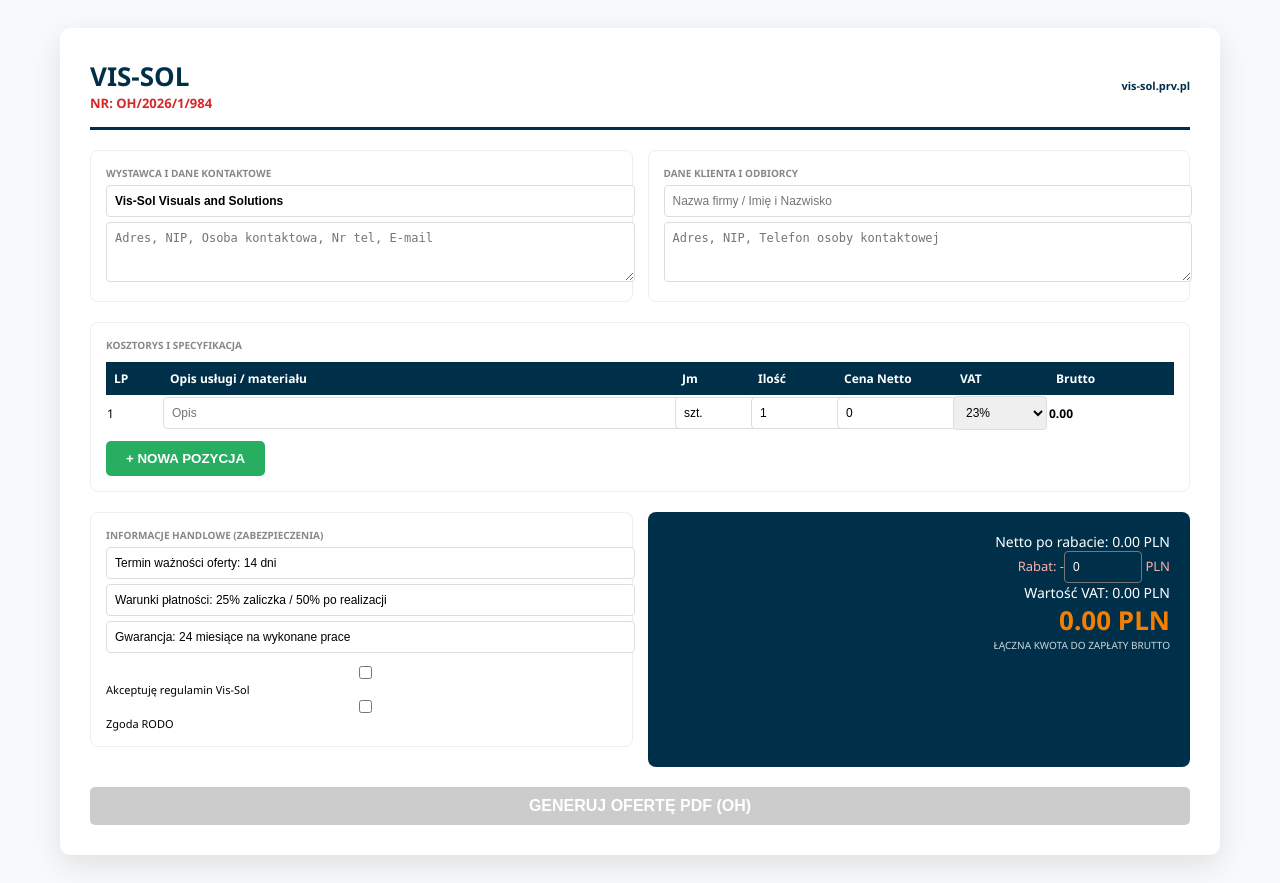
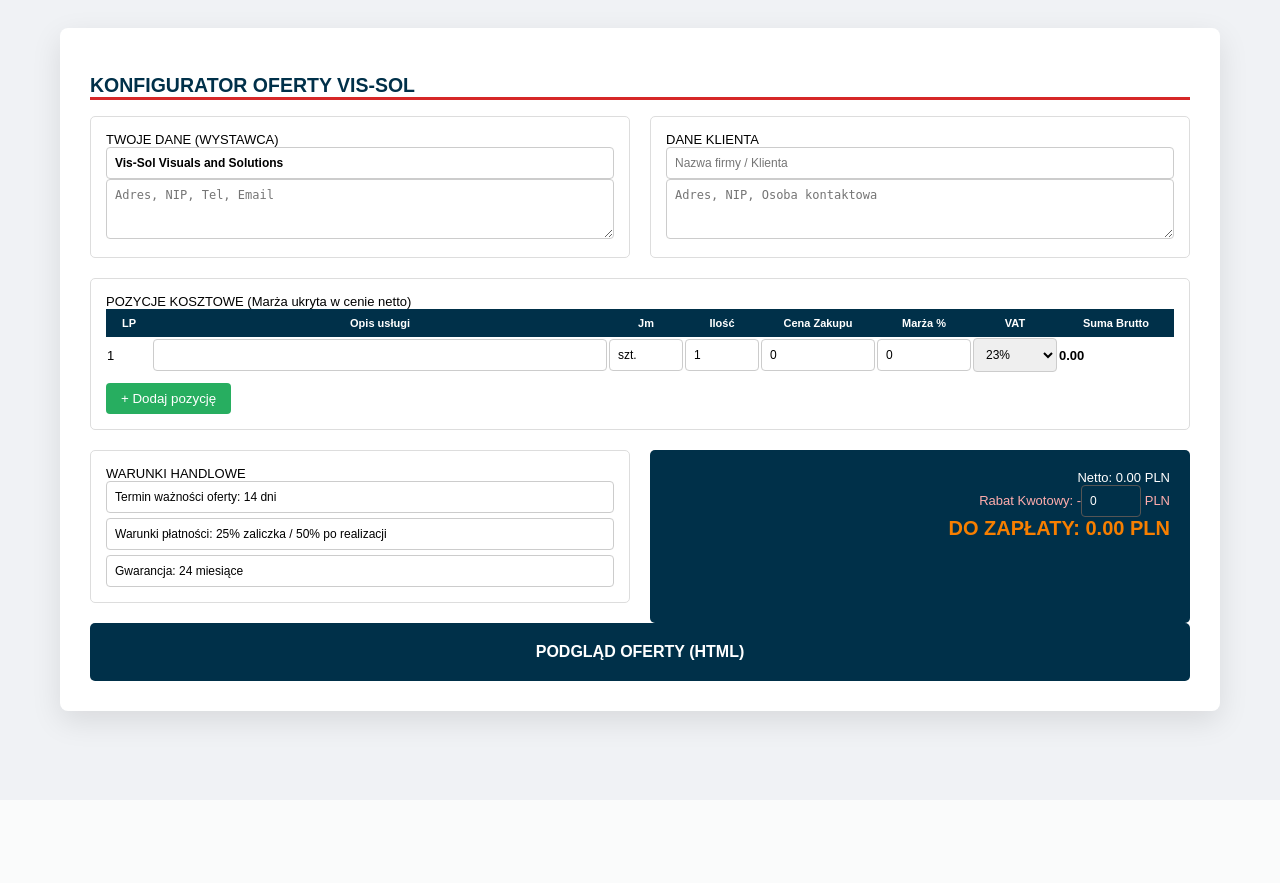
Before and after one commit to kosior3x/VIS-SOL-OfferFlow, a Flask app: page / in a window 1280 px wide. After the commit the page ends 739 px from the top, so only its background shows below. Run offline with Flask 2, Linux system fonts and the light colour scheme; some libraries are stand-ins or nearby versions.

Commit message:
Update index.html for new branding and layout changes

```diff
--- a/templates/index.html
+++ b/templates/index.html
@@ -2,215 +2,193 @@
 <html lang="pl">
 <head>
     <meta charset="UTF-8">
-    <meta name="viewport" content="width=device-width, initial-scale=1.0">
-    <title>Vis-Sol - Professional Quote System</title>
+    <title>Vis-Sol - Generator Ofert PRO</title>
     <script src="https://cdnjs.cloudflare.com/ajax/libs/jspdf/2.5.1/jspdf.umd.min.js"></script>
     <script src="https://cdnjs.cloudflare.com/ajax/libs/jspdf-autotable/3.5.25/jspdf.plugin.autotable.min.js"></script>
     <style>
-        :root { --vs-dark: #003049; --vs-red: #d62828; --vs-accent: #f77f00; --vs-light: #f8f9fa; }
-        body { font-family: 'Segoe UI', Tahoma, Arial, sans-serif; background: var(--vs-light); padding: 20px; font-size: 13px; }
-        .container { max-width: 1100px; margin: auto; background: white; padding: 30px; border-radius: 10px; box-shadow: 0 10px 30px rgba(0,0,0,0.1); }
-        header { border-bottom: 3px solid var(--vs-dark); margin-bottom: 20px; padding-bottom: 15px; display: flex; justify-content: space-between; align-items: center; }
-        .section { margin-bottom: 20px; padding: 15px; border: 1px solid #eee; border-radius: 8px; }
-        .grid { display: grid; grid-template-columns: repeat(auto-fit, minmax(250px, 1fr)); gap: 15px; }
-        label { font-size: 10px; font-weight: bold; text-transform: uppercase; color: #888; display: block; margin-bottom: 5px; }
-        input, select, textarea { width: 100%; padding: 8px; border: 1px solid #ddd; border-radius: 4px; font-size: 12px; }
-        table { width: 100%; border-collapse: collapse; margin-top: 10px; font-size: 12px; }
-        th { background: var(--vs-dark); color: white; padding: 8px; text-align: left; }
-        .summary-box { background: var(--vs-dark); color: white; padding: 20px; border-radius: 8px; text-align: right; }
-        .final-price { font-size: 2em; font-weight: 900; color: var(--vs-accent); }
-        .btn { padding: 10px 20px; border: none; border-radius: 5px; cursor: pointer; font-weight: bold; text-transform: uppercase; transition: 0.3s; }
-        .btn-pdf { background: var(--vs-red); color: white; width: 100%; margin-top: 20px; font-size: 16px; }
-        .btn:disabled { background: #ccc; }
+        :root { --vs-navy: #003049; --vs-red: #d62828; --vs-orange: #f77f00; }
+        body { font-family: 'Arial', sans-serif; background: #f0f2f5; padding: 20px; font-size: 13px; }
+        .app-container { max-width: 1100px; margin: auto; background: white; padding: 30px; border-radius: 8px; box-shadow: 0 10px 30px rgba(0,0,0,0.1); }
+        .section { border: 1px solid #ddd; padding: 15px; border-radius: 5px; margin-bottom: 20px; }
+        .grid { display: grid; grid-template-columns: 1fr 1fr; gap: 20px; }
+        input, textarea, select { width: 100%; padding: 8px; border: 1px solid #ccc; border-radius: 4px; box-sizing: border-box; font-size: 12px; }
+        th { background: var(--vs-navy); color: white; padding: 8px; font-size: 11px; }
+        .summary-box { background: var(--vs-navy); color: white; padding: 20px; border-radius: 5px; text-align: right; }
+        .preview-area { display: none; background: #fff; border: 2px dashed var(--vs-orange); padding: 40px; margin-top: 20px; position: relative; }
+        .watermark-web { position: absolute; top: 50%; left: 50%; transform: translate(-50%, -50%) rotate(-45deg); font-size: 60px; color: rgba(0,0,0,0.05); font-weight: bold; pointer-events: none; }
     </style>
 </head>
 <body>
 
-<div class="container">
-    <header>
-        <div>
-            <h1 style="margin:0; color: var(--vs-dark);">VIS-SOL</h1>
-            <div id="oh_display" style="font-weight:bold; color: var(--vs-red);"></div>
-        </div>
-        <div style="text-align: right; font-size: 11px;">
-            <a href="http://vis-sol.prv.pl" style="text-decoration:none; color: var(--vs-dark); font-weight:bold;">vis-sol.prv.pl</a>
-        </div>
-    </header>
+<div class="app-container" id="editor">
+    <h2 style="color:var(--vs-navy); border-bottom: 3px solid var(--vs-red);">KONFIGURATOR OFERTY VIS-SOL</h2>
 
     <div class="grid">
         <div class="section">
-            <label>Wystawca i Dane Kontaktowe</label>
-            <input type="text" id="off_name" value="Vis-Sol Visuals and Solutions" style="font-weight:bold; margin-bottom:5px;">
-            <textarea id="off_details" rows="3" placeholder="Adres, NIP, Osoba kontaktowa, Nr tel, E-mail"></textarea>
+            <label>TWOJE DANE (WYSTAWCA)</label>
+            <input type="text" id="off_name" value="Vis-Sol Visuals and Solutions" style="font-weight:bold;">
+            <textarea id="off_contact" rows="3" placeholder="Adres, NIP, Tel, Email"></textarea>
         </div>
         <div class="section">
-            <label>Dane Klienta i Odbiorcy</label>
-            <input type="text" id="cli_name" placeholder="Nazwa firmy / Imię i Nazwisko" style="margin-bottom:5px;">
-            <textarea id="cli_details" rows="3" placeholder="Adres, NIP, Telefon osoby kontaktowej"></textarea>
+            <label>DANE KLIENTA</label>
+            <input type="text" id="cli_name" placeholder="Nazwa firmy / Klienta">
+            <textarea id="cli_contact" rows="3" placeholder="Adres, NIP, Osoba kontaktowa"></textarea>
         </div>
     </div>
 
     <div class="section">
-        <label>Kosztorys i Specyfikacja</label>
-        <table id="mainTable">
+        <label>POZYCJE KOSZTOWE (Marża ukryta w cenie netto)</label>
+        <table id="itemsTable" style="width:100%; border-collapse: collapse;">
             <thead>
                 <tr>
-                    <th style="width: 40px;">LP</th>
-                    <th>Opis usługi / materiału</th>
-                    <th style="width: 60px;">Jm</th>
-                    <th style="width: 70px;">Ilość</th>
-                    <th style="width: 100px;">Cena Netto</th>
-                    <th style="width: 80px;">VAT</th>
-                    <th style="width: 110px;">Brutto</th>
+                    <th width="30">LP</th>
+                    <th>Opis usługi</th>
+                    <th width="60">Jm</th>
+                    <th width="60">Ilość</th>
+                    <th width="100">Cena Zakupu</th>
+                    <th width="80">Marża %</th>
+                    <th width="70">VAT</th>
+                    <th width="100">Suma Brutto</th>
                 </tr>
             </thead>
             <tbody id="tbody"></tbody>
         </table>
-        <button class="btn" style="background:#27ae60; color:white; margin-top:10px;" onclick="addRow()">+ Nowa Pozycja</button>
+        <button onclick="addRow()" style="margin-top:10px; background:#27ae60; color:white; border:none; padding:8px 15px; border-radius:4px; cursor:pointer;">+ Dodaj pozycję</button>
     </div>
 
     <div class="grid">
         <div class="section">
-            <label>Informacje Handlowe (Zabezpieczenia)</label>
-            <input type="text" id="validity" value="Termin ważności oferty: 14 dni" style="margin-bottom:5px;">
-            <input type="text" id="payment" value="Warunki płatności: 25% zaliczka / 50% po realizacji" style="margin-bottom:5px;">
-            <input type="text" id="warranty" value="Gwarancja: 24 miesiące na wykonane prace">
-
-            <div style="margin-top:10px; font-size: 11px;">
-                <input type="checkbox" id="c1" onclick="check()"> Akceptuję regulamin Vis-Sol<br>
-                <input type="checkbox" id="c2" onclick="check()"> Zgoda RODO
-            </div>
+            <label>WARUNKI HANDLOWE</label>
+            <input type="text" id="v_val" value="Termin ważności oferty: 14 dni">
+            <input type="text" id="v_pay" value="Warunki płatności: 25% zaliczka / 50% po realizacji" style="margin-top:5px;">
+            <input type="text" id="v_war" value="Gwarancja: 24 miesiące" style="margin-top:5px;">
         </div>
         <div class="summary-box">
-            <div style="font-size: 14px;">Netto po rabacie: <span id="sNet">0.00</span> PLN</div>
-            <div style="color: #ffadad;">Rabat: -<input type="number" id="discount" value="0" style="width:60px; background:none; border:1px solid #777; color:white;" oninput="calc()"> PLN</div>
-            <div style="font-size: 14px;">Wartość VAT: <span id="sVat">0.00</span> PLN</div>
-            <div class="final-price"><span id="sTotal">0.00</span> PLN</div>
-            <div style="font-size: 10px; opacity: 0.8;">ŁĄCZNA KWOTA DO ZAPŁATY BRUTTO</div>
+            <div>Netto: <span id="resNet">0.00</span> PLN</div>
+            <div style="color: #ffadad;">Rabat Kwotowy: -<input type="number" id="discount" value="0" style="width:60px; background:none; border:1px solid #555; color:white;" oninput="calculate()"> PLN</div>
+            <div style="font-size: 20px; font-weight: bold; color: var(--vs-orange);">DO ZAPŁATY: <span id="resTotal">0.00</span> PLN</div>
         </div>
     </div>
 
-    <button class="btn btn-pdf" id="btnPdf" disabled onclick="generatePDF()">GENERUJ OFERTĘ PDF (OH)</button>
+    <button onclick="showPreview()" style="width:100%; padding:20px; background:var(--vs-navy); color:white; border:none; font-weight:bold; cursor:pointer; font-size:16px; border-radius:5px;">PODGLĄD OFERTY (HTML)</button>
+</div>
+
+<div id="preview" class="preview-area">
+    <div class="watermark-web">VIS-SOL OFFICIAL</div>
+    <div id="preview-content"></div>
+    <hr>
+    <div style="display:flex; gap: 10px;">
+        <button onclick="hidePreview()" style="flex:1; padding:15px; background:#666; color:white; border:none; cursor:pointer;">POWRÓT DO EDYCJI</button>
+        <button onclick="generatePDF()" style="flex:2; padding:15px; background:var(--vs-red); color:white; border:none; font-weight:bold; cursor:pointer;">ZATWIERDŹ I GENERUJ PDF</button>
+    </div>
 </div>
 
 <script>
+    let ohNum = `OH/2026/01/${Math.floor(100+Math.random()*900)}`;
     const { jsPDF } = window.jspdf;
-    let ohNumber = "";
-
-    window.onload = () => {
-        const d = new Date();
-        ohNumber = `OH/${d.getFullYear()}/${(d.getMonth() + 1)}/${Math.floor(100 + Math.random() * 900)}`;
-        document.getElementById('oh_display').innerText = "NR: " + ohNumber;
-        addRow();
-    };
 
     function addRow() {
-        const tbody = document.getElementById('tbody');
-        const lp = tbody.rows.length + 1;
         const tr = document.createElement('tr');
-        tr.innerHTML = `
-            <td>${lp}</td>
-            <td><input type="text" class="p_desc" placeholder="Opis"></td>
-            <td><input type="text" class="p_jm" value="szt."></td>
-            <td><input type="number" class="p_qty" value="1" oninput="calc()"></td>
-            <td><input type="number" class="p_price" value="0" oninput="calc()"></td>
-            <td><select class="p_vat" onchange="calc()"><option value="0.23">23%</option><option value="0.08">8%</option><option value="0">zw</option></select></td>
-            <td class="p_brutto" style="font-weight:bold">0.00</td>
-        `;
-        tbody.appendChild(tr);
+        tr.innerHTML = `<td>${document.getElementById('tbody').rows.length + 1}</td>
+            <td><input type="text" class="d"></td><td><input type="text" class="j" value="szt."></td>
+            <td><input type="number" class="q" value="1" oninput="calculate()"></td>
+            <td><input type="number" class="p" value="0" oninput="calculate()"></td>
+            <td><input type="number" class="m" value="0" oninput="calculate()"></td>
+            <td><select class="v" onchange="calculate()"><option value="0.23">23%</option><option value="0.08">8%</option><option value="0">zw</option></select></td>
+            <td class="b" style="font-weight:bold">0.00</td>`;
+        document.getElementById('tbody').appendChild(tr);
     }
 
-    function calc() {
-        let net = 0, vat = 0;
-        document.querySelectorAll('#tbody tr').forEach(row => {
-            const q = parseFloat(row.querySelector('.p_qty').value) || 0;
-            const p = parseFloat(row.querySelector('.p_price').value) || 0;
-            const v = parseFloat(row.querySelector('.p_vat').value) || 0;
-            const rowNet = q * p;
-            row.querySelector('.p_brutto').innerText = (rowNet * (1 + v)).toFixed(2);
-            net += rowNet; vat += (rowNet * v);
+    function calculate() {
+        let net = 0, totalVat = 0;
+        document.querySelectorAll('#tbody tr').forEach(r => {
+            let q = parseFloat(r.querySelector('.q').value)||0;
+            let p = parseFloat(r.querySelector('.p').value)||0;
+            let m = parseFloat(r.querySelector('.m').value)||0;
+            let v = parseFloat(r.querySelector('.v').value)||0;
+
+            let priceWithMargin = p * (1 + (m/100));
+            let rowNet = q * priceWithMargin;
+            let rowBrutto = rowNet * (1 + v);
+
+            r.querySelector('.b').innerText = rowBrutto.toFixed(2);
+            net += rowNet; totalVat += (rowNet * v);
         });
-        const disc = parseFloat(document.getElementById('discount').value) || 0;
-        const fNet = net - disc;
-        const fVat = vat - (disc * 0.23 > vat ? vat : disc * 0.23);
-        document.getElementById('sNet').innerText = fNet.toFixed(2);
-        document.getElementById('sVat').innerText = Math.max(0, fVat).toFixed(2);
-        document.getElementById('sTotal').innerText = (fNet + Math.max(0, fVat)).toFixed(2);
+        let disc = parseFloat(document.getElementById('discount').value)||0;
+        document.getElementById('resNet').innerText = (net - disc).toFixed(2);
+        document.getElementById('resTotal').innerText = (net - disc + totalVat).toFixed(2);
     }
 
-    function check() {
-        document.getElementById('btnPdf').disabled = !(document.getElementById('c1').checked && document.getElementById('c2').checked);
+    function showPreview() {
+        calculate();
+        let html = `<h3>OFERTA HANDLOWA ${ohNum}</h3>
+            <div style="display:flex; justify-content:space-between;">
+                <div><b>Wystawca:</b><br>${document.getElementById('off_name').value}<br>${document.getElementById('off_contact').value.replace(/\n/g,'<br>')}</div>
+                <div><b>Klient:</b><br>${document.getElementById('cli_name').value}<br>${document.getElementById('cli_contact').value.replace(/\n/g,'<br>')}</div>
+            </div>
+            <table border="1" style="width:100%; margin-top:20px; border-collapse:collapse;">
+                <tr style="background:#eee;"><th>LP</th><th>Opis</th><th>Jm</th><th>Ilość</th><th>Cena Netto (z marżą)</th><th>Suma Brutto</th></tr>`;
+
+        document.querySelectorAll('#tbody tr').forEach((r, i) => {
+            let p = parseFloat(r.querySelector('.p').value);
+            let m = parseFloat(r.querySelector('.m').value);
+            let finalNet = (p * (1 + (m/100))).toFixed(2);
+            html += `<tr><td>${i+1}</td><td>${r.querySelector('.d').value}</td><td>${r.querySelector('.j').value}</td><td>${r.querySelector('.q').value}</td><td>${finalNet} PLN</td><td>${r.querySelector('.b').innerText} PLN</td></tr>`;
+        });
+
+        html += `</table><div style="text-align:right; margin-top:20px;">
+            <b>Rabat: -${document.getElementById('discount').value} PLN</b><br>
+            <b style="font-size:20px; color:red;">DO ZAPŁATY: ${document.getElementById('resTotal').innerText} PLN</b>
+        </div>
+        <div style="margin-top:20px; font-size:10px;">
+            * ${document.getElementById('v_val').value}<br>* ${document.getElementById('v_pay').value}<br>* ${document.getElementById('v_war').value}
+        </div>`;
+
+        document.getElementById('preview-content').innerHTML = html;
+        document.getElementById('editor').style.display = 'none';
+        document.getElementById('preview').style.display = 'block';
+    }
+
+    function hidePreview() {
+        document.getElementById('editor').style.display = 'block';
+        document.getElementById('preview').style.display = 'none';
     }
 
     function generatePDF() {
         const doc = new jsPDF();
+        doc.setTextColor(240); doc.setFontSize(50); doc.text("VIS-SOL OFFICIAL", 40, 150, {angle:45});
+        doc.setTextColor(0, 48, 73); doc.setFontSize(18); doc.text("OFERTA HANDLOWA " + ohNum, 15, 20);
 
-        // Znak wodny
-        doc.setTextColor(245); doc.setFontSize(50);
-        doc.text("VIS-SOL OFFICIAL", 40, 150, {angle:45});
+        // Dane (Uproszczone pod PDF)
+        doc.setFontSize(9); doc.text("WYSTAWCA: " + document.getElementById('off_name').value, 15, 35);
+        doc.text("KLIENT: " + document.getElementById('cli_name').value, 120, 35);
 
-        // Nagłówek
-        doc.setTextColor(0, 48, 73); doc.setFontSize(18);
-        doc.text("OFERTA HANDLOWA " + ohNumber, 15, 20);
-
-        // Dane stron (Zmniejszona czcionka)
-        doc.setFontSize(9); doc.setTextColor(50);
-        doc.text("WYSTAWCA:", 15, 35);
-        doc.setFontSize(8); doc.setTextColor(80);
-        const offLines = doc.splitTextToSize(document.getElementById('off_name').value + "\n" + document.getElementById('off_details').value, 80);
-        doc.text(offLines, 15, 40);
-
-        doc.setFontSize(9); doc.setTextColor(50);
-        doc.text("KLIENT:", 115, 35);
-        doc.setFontSize(8); doc.setTextColor(80);
-        const cliLines = doc.splitTextToSize(document.getElementById('cli_name').value + "\n" + document.getElementById('cli_details').value, 80);
-        doc.text(cliLines, 115, 40);
-
-        // Tabela z LP
-        const tableData = [];
+        const data = [];
         document.querySelectorAll('#tbody tr').forEach((r, i) => {
-            tableData.push([
-                i + 1,
-                r.querySelector('.p_desc').value,
-                r.querySelector('.p_jm').value,
-                r.querySelector('.p_qty').value,
-                r.querySelector('.p_price').value + " PLN",
-                r.querySelector('.p_vat').options[r.querySelector('.p_vat').selectedIndex].text,
-                r.querySelector('.p_brutto').innerText + " PLN"
-            ]);
+            let p = parseFloat(r.querySelector('.p').value);
+            let m = parseFloat(r.querySelector('.m').value);
+            let finalNetValue = (p * (1 + (m/100))).toFixed(2);
+            data.push([i+1, r.querySelector('.d').value, r.querySelector('.j').value, r.querySelector('.q').value, finalNetValue + " PLN", r.querySelector('.b').innerText + " PLN"]);
         });
 
         doc.autoTable({
-            startY: 65,
-            head: [['LP', 'Opis pozycji', 'Jm', 'Ilość', 'Cena Netto', 'VAT', 'Wartość Brutto']],
-            body: tableData,
-            headStyles: { fillColor: [0, 48, 73], fontSize: 8 },
-            styles: { fontSize: 8, font: "helvetica" }
+            startY: 50, head: [['LP', 'Opis', 'Jm', 'Ilosc', 'Cena Netto', 'Brutto']], body: data,
+            styles: { fontSize: 8 }, headStyles: { fillColor: [0, 48, 73] }
         });
 
-        let finalY = doc.lastAutoTable.finalY + 10;
+        let y = doc.lastAutoTable.finalY + 10;
+        doc.setFontSize(12); doc.setTextColor(214, 48, 49);
+        doc.text("DO ZAPLATY: " + document.getElementById('resTotal').innerText + " PLN", 195, y, {align:'right'});
 
-        // Podsumowanie
-        doc.setFontSize(9); doc.setTextColor(50);
-        doc.text(`Suma Netto: ${document.getElementById('sNet').innerText} PLN`, 195, finalY, {align:'right'});
-        doc.text(`Upust: -${document.getElementById('discount').value} PLN`, 195, finalY + 5, {align:'right'});
+        doc.setFontSize(8); doc.setTextColor(100);
+        doc.text("Warunki: " + document.getElementById('v_val').value, 15, y+10);
+        doc.text("Platnosc: " + document.getElementById('v_pay').value, 15, y+15);
+        doc.text("Gwarancja: " + document.getElementById('v_war').value, 15, y+20);
+        doc.text("Zastrzezenie: Ceny moga ulec zmianie o +/- 10%.", 15, y+25);
 
-        doc.setFontSize(14); doc.setTextColor(214, 48, 49);
-        doc.text(`KWOTA DO ZAPŁATY: ${document.getElementById('sTotal').innerText} PLN`, 195, finalY + 15, {align:'right'});
-
-        // Warunki (Bez krzaków - używamy standardowych znaków łacińskich tam, gdzie PDF nie radzi sobie z UTF-8)
-        doc.setFontSize(8); doc.setTextColor(100);
-        doc.text("INFORMACJE DODATKOWE I WARUNKI:", 15, finalY + 25);
-        doc.text("* " + document.getElementById('validity').value, 15, finalY + 31);
-        doc.text("* " + document.getElementById('payment').value, 15, finalY + 36);
-        doc.text("* " + document.getElementById('warranty').value, 15, finalY + 41);
-        doc.text("* Zastrzezenie: Ceny materialow moga ulec zmianie o +/- 10% przy skokach rynkowych.", 15, finalY + 46);
-        doc.text("* Oferta zaakceptowana elektronicznie stanowi wiążącą podstawe do realizacji.", 15, finalY + 51);
-
-        doc.text("Wygenerowano przez system Vis-Sol | vis-sol.prv.pl", 105, 285, {align:'center'});
-
-        doc.save(`oferta_nr_${ohNumber.replace(/\//g,'_')}.pdf`);
+        doc.save(`oferta_${ohNum.replace(/\//g,'_')}.pdf`);
     }
+    addRow();
 </script>
 </body>
 </html>
```
